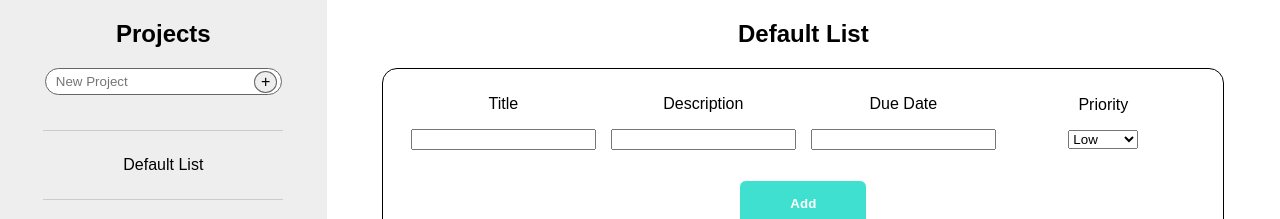
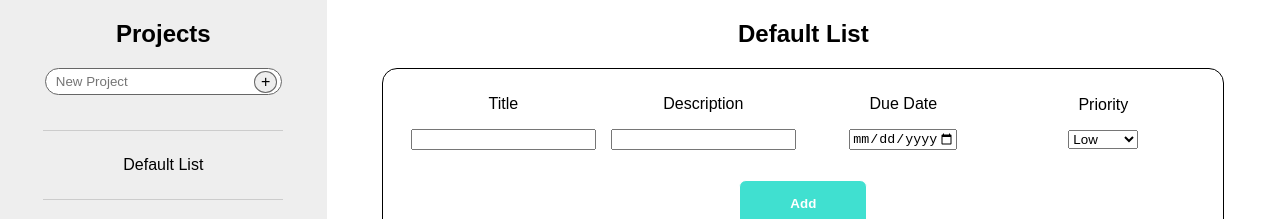
Before and after one commit to CourtneeM/TOP-todo-list, a plain HTML site: page dist/index.html in a window 1280 px wide. Shown: the top 219 px of the page. Drawn offline with Linux system fonts and the light colour scheme.

Commit message:
Change dueDate input from text to date type

```diff
--- a/dist/index.html
+++ b/dist/index.html
@@ -26,7 +26,7 @@
         </div>
         <div class="due-date">
           <p>Due Date</p>
-          <input id="due-date-input" type="text">
+          <input id="due-date-input" type="date" min="2020-07-01" max="2030-12-31">
         </div>
         <div class="priority">
           <p>Priority</p>
```
